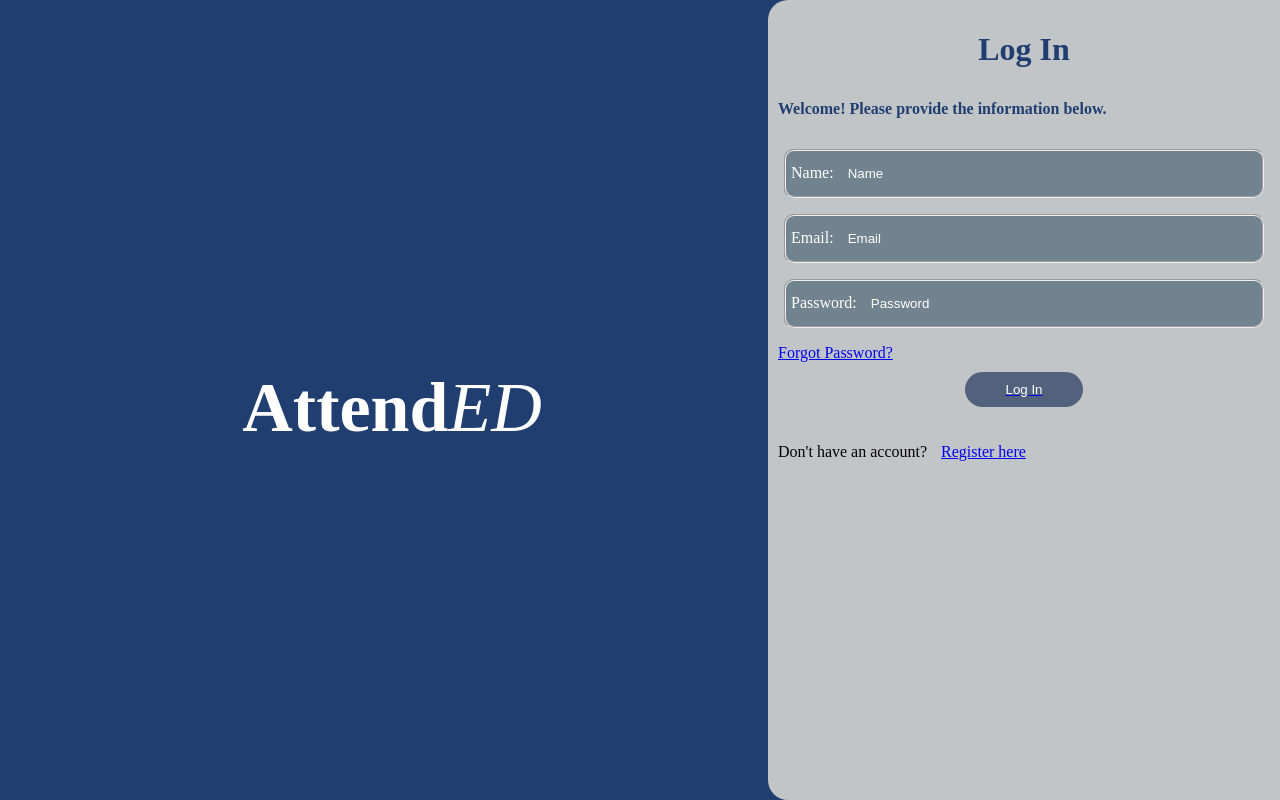
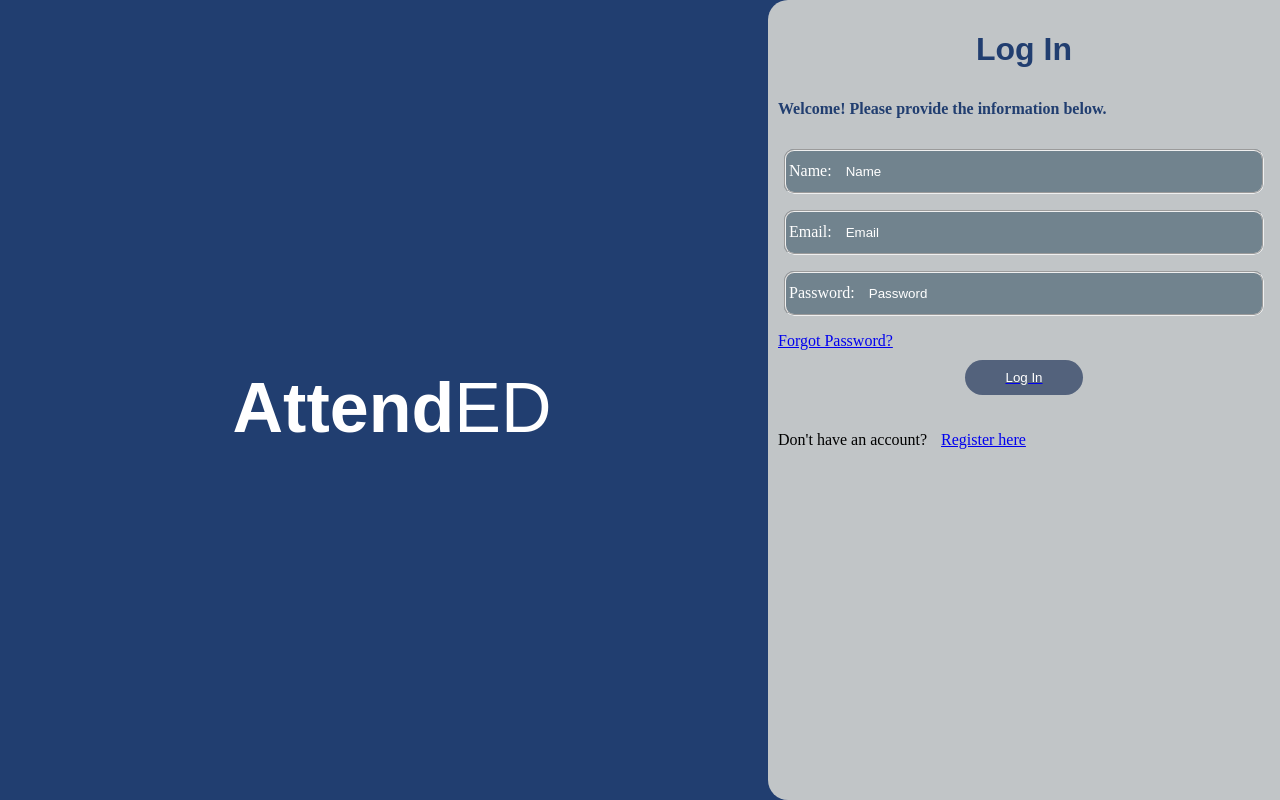
Before and after one commit to GetALifehahaha/Attendance, a PHP site: page /teachersLogIn.html in a window 1280 px wide. Run offline with PHP 8.4, Linux system fonts and the light colour scheme.

Commit message:
teachers log in

```diff
--- a/teachersLogIn.html
+++ b/teachersLogIn.html
@@ -8,26 +8,26 @@
 </head>
 <body>
     <div class="left">
-        <p class="logo"><strong>Attend</strong><i>ED</i></p>
+        <p class="logo"><strong>Attend</strong>ED</p>
     </div>
 
     <div class="right">
-        <h1>Log In</h1>
+        <h1><strong>Log In</strong></h1>
         <h4>Welcome! Please provide the information below.</h4>
 
         <fieldset class="name">
             <label>Name:</label>
-            <input type="text" placeholder="Name" size="40" maxlength="100" required>
+            <input type="text" placeholder="Name" size="30" maxlength="100" required>
         </fieldset>
 
         <fieldset class="email">
             <label>Email:</label>
-            <input type="text" placeholder="Email" size="40" maxlength="100" required>
+            <input type="text" placeholder="Email" size="30" maxlength="100" required>
         </fieldset>
 
         <fieldset class="password">
             <label>Password:</label>
-            <input type="text" placeholder="Password" size="40" maxlength="100" required>
+            <input type="text" placeholder="Password" size="30" maxlength="100" required>
         </fieldset>
 
         <a href="ForgotPass.html">Forgot Password?</a>
--- a/teachersLogInStyle.css
+++ b/teachersLogInStyle.css
@@ -5,12 +5,14 @@ h1{
     padding-top: 10px;
     text-align: center;
     justify-content: center;
+    font-family: 'Poppins', sans-serif;
     color: rgb(33, 62, 112)
 }
 .logo{
     text-align: center;
     justify-content: center;
     font-size: 70px;
+    font-family: 'Poppins', sans-serif;
     color: white
 }
 
@@ -58,27 +60,28 @@ label{
 .name{
     background-color: rgb(113, 131, 142);
     border-radius: 10px;
-    padding: 5px;
+    padding: 3px;
     margin: 1rem;
 }
 
 .email{
     background-color: rgb(113, 131, 142);
     border-radius: 10px;
-    padding: 5px;
+    padding: 3px;
     margin: 1rem;
 }
 
 .password{
     background-color: rgb(113, 131, 142);
     border-radius: 10px;
-    padding: 5px;
+    padding: 3px;
     margin: 1rem;
 }
 
 a{
     padding: 10px;
 }
+
 .loginbtn{
     display: flex;
     justify-content: center;
@@ -88,6 +91,7 @@ a{
 .login{
     background-color: rgb(83, 98, 124);
     color: white;
+    text-decoration: none;
     display: flex;
     justify-content: center;
     align-items: center;
```
